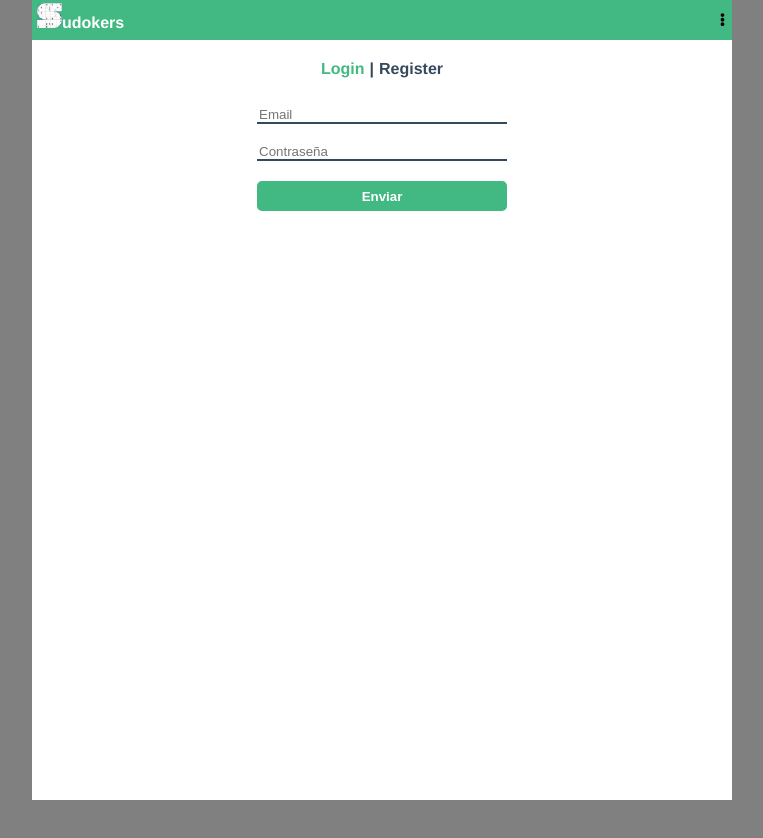
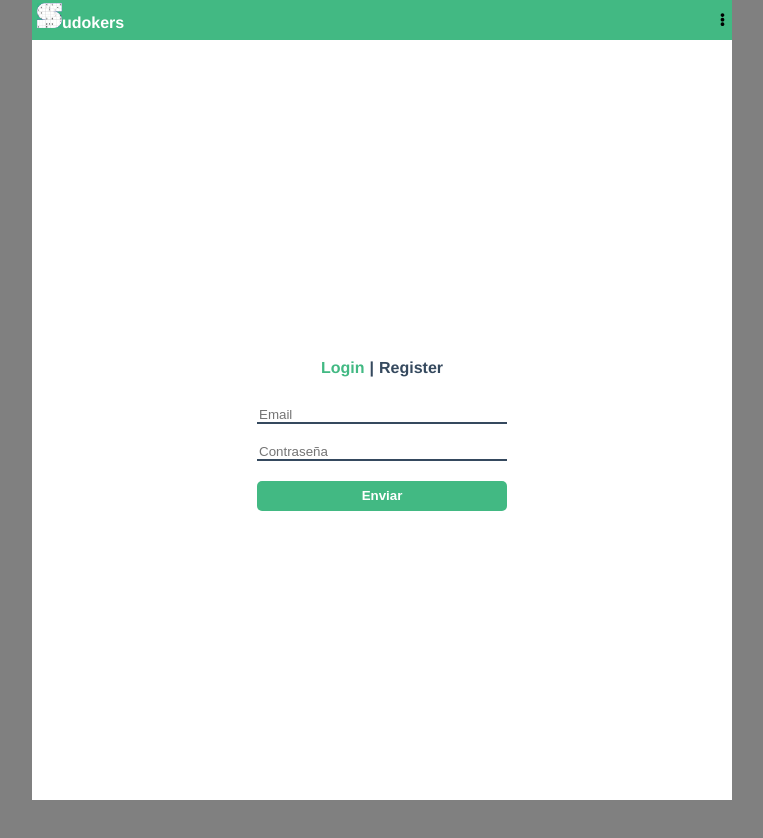
Before and after one commit to pilarrus/sudokers-front, a Vue app: page /#/login in a window 1280 px wide. Shown: the whole page, without its empty margins (258-1021 px from the left). Before the commit the page ends 800 px from the top, so only its background shows below. Built offline with nearby package versions, Linux system fonts and the light colour scheme; no server answers.

Commit message:
Refactored code

```diff
--- a/src/sass/base/_reset.scss
+++ b/src/sass/base/_reset.scss
@@ -28,6 +28,10 @@ body {
   max-width: 700px;
 }
 
+main {
+  @include genericDisplay($max-size, $max-size);
+}
+
 input:-webkit-autofill,
 input:-webkit-autofill:hover,
 input:-webkit-autofill:focus,
--- a/src/sass/components/_modal.scss
+++ b/src/sass/components/_modal.scss
@@ -27,6 +27,7 @@
     display: flex;
     flex-direction: column;
     align-items: center;
+    text-align: center;
 
     :not(:last-child) {
       margin-bottom: $margin-bottom-size-small;
--- a/src/sass/layout/_forms.scss
+++ b/src/sass/layout/_forms.scss
@@ -1,7 +1,9 @@
 .form {
+  @include size($max-size, $max-size);
   display: flex;
   flex-direction: column;
   align-items: center;
+  justify-content: center;
   padding: 10px;
 
   & > * {
@@ -28,7 +30,7 @@
   }
 
   &-input {
-    width: 50%;
+    width: 75%;
     max-width: 250px;
     background-color: white;
     border-top-width: 0;
--- a/src/sass/main.scss
+++ b/src/sass/main.scss
@@ -3,8 +3,6 @@
 @import "base/reset";
 
 @import "base/typography";
-
-@import "utils/functions";
 
 @import "layout/forms";
 
--- a/src/sass/pages/_newOrResume.scss
+++ b/src/sass/pages/_newOrResume.scss
@@ -1,5 +1,6 @@
 .newOrResume {
   @include genericDisplay($max-size, $max-size);
+  padding: 0;
 
   & > * {
     margin-bottom: $margin-bottom-size;
```
Also changed, not shown: src/sass/utils/_functions.scss (deleted).
